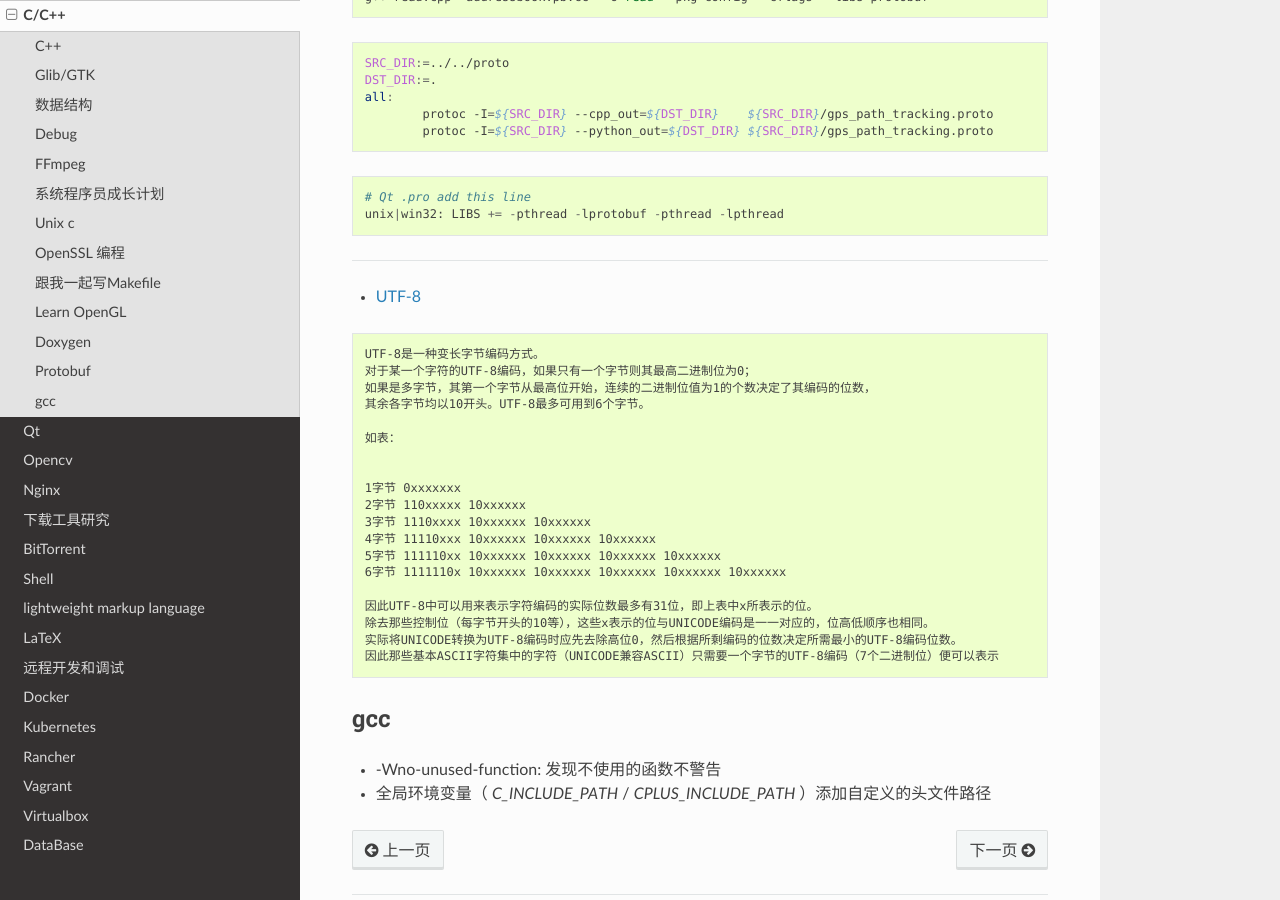
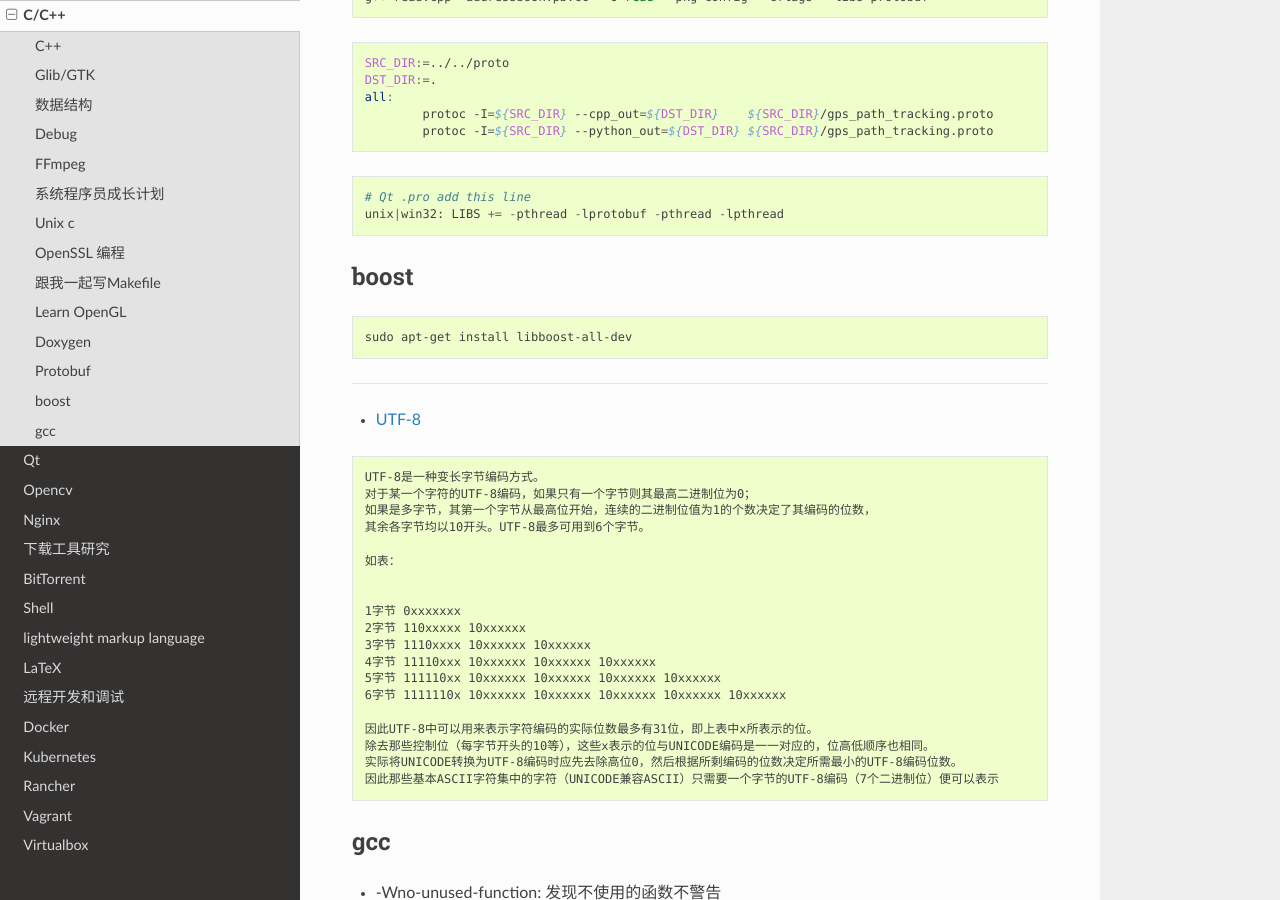
Before and after one commit to my-rds-store/my_space, a Sphinx documentation site: the page built from source/cpp/index.rst, in a window 1280 px wide and 900 px high, scrolled down 1521 px. Built offline with Sphinx 7.4.7 and the Read the Docs theme 2.0.0, drawn with Linux system fonts in a browser that asks for light colours.

Commit message:
update ....

```diff
--- a/source/cpp/index.rst
+++ b/source/cpp/index.rst
@@ -87,6 +87,15 @@
         # Qt .pro add this line
         unix|win32: LIBS += -pthread -lprotobuf -pthread -lpthread
 
+
+**********************
+boost
+**********************
+
+.. code-block:: zsh
+
+    sudo apt-get install libboost-all-dev
+
 -------
 
 * `UTF-8 <http://www.cnblogs.com/chenwenbiao/archive/2011/08/11/2134503.html>`_
```
